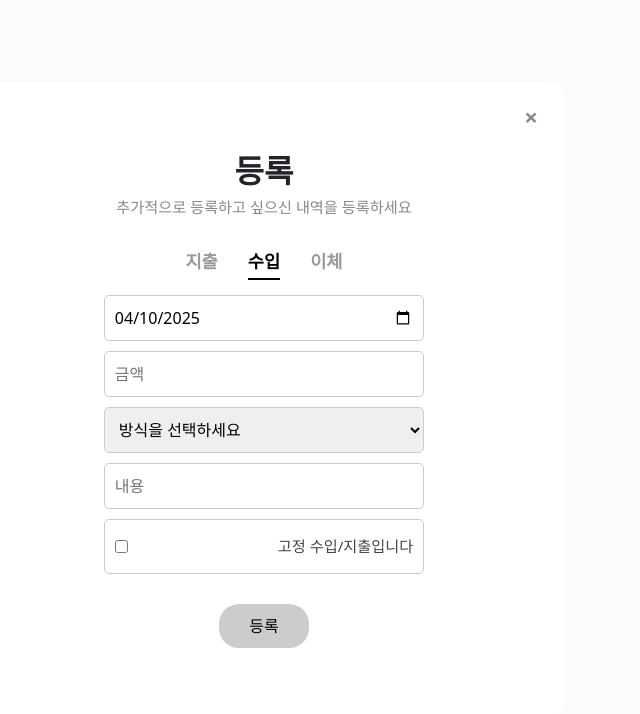
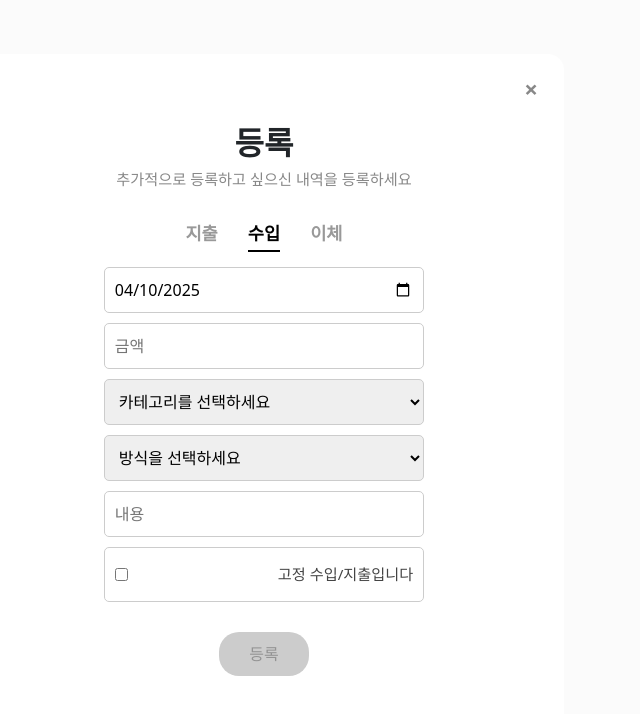
Before and after one commit to yeahy027/KB-TriFi, a Vue app in the folder trifi_project/: page /registeredit in a window 1280 px wide. Shown: the top 714 px of the page, without its empty margins (376-1016 px from the left). Built offline with nearby package versions, Linux system fonts and the light colour scheme.

Commit message:
등록 버튼 수정

```diff
--- a/trifi_project/db.json
+++ b/trifi_project/db.json
@@ -35,36 +35,25 @@
   ],
   "transactions": [
     {
-      "id": "2",
-      "userId": "aff4",
+      "id": "7dae",
       "type": "수입",
-      "date": "2025-04-03",
-      "amount": 15000,
-      "category": "식비",
-      "payment": "카드",
-      "description": "점심",
+      "date": "2025-04-10",
+      "userId": "bd8d",
+      "amount": 43242,
+      "category": "용돈",
+      "payment": "현금",
+      "description": "ㄳㅈㅅㅈㅅ",
       "fixed": false
     },
     {
-      "id": "2",
-      "userId": "aff4",
-      "type": "지출",
-      "date": "2025-04-03",
-      "amount": 15000,
-      "category": "급여",
-      "payment": "현금",
-      "description": "점심",
-      "fixed": false
-    },
-    {
-      "id": "3",
-      "userId": "aff5",
-      "type": "지출",
-      "date": "2025-04-03",
-      "amount": 15000,
-      "category": "급여",
-      "payment": "현금",
-      "description": "알바비",
+      "id": "a074",
+      "type": "수입",
+      "date": "2025-04-10",
+      "userId": "bd8d",
+      "amount": 4324234,
+      "category": "용돈",
+      "payment": "카드",
+      "description": "ㅅㄱ",
       "fixed": false
     }
   ],
@@ -91,6 +80,18 @@
       "date": "2025-04-11",
       "rotation": "매주",
       "endDate": "2025-05-08"
+    },
+    {
+      "id": "5c72",
+      "userId": "bd8d",
+      "type": "수입",
+      "category": "",
+      "amount": 213123,
+      "payment": "현금",
+      "description": "123",
+      "date": "2025-04-10",
+      "rotation": "매주",
+      "endDate": "2025-04-25"
     }
   ]
 }
--- a/trifi_project/src/components/AppSidebar.vue
+++ b/trifi_project/src/components/AppSidebar.vue
@@ -11,7 +11,7 @@
         <span style="color: #e44027">Keeper</span>
       </h5>
     </div>
-    div>
+
     <ul class="nav flex-column gap-2">
       <li v-for="item in menuItems" :key="item.to">
         <router-link
--- a/trifi_project/src/pages/Register_edit.vue
+++ b/trifi_project/src/pages/Register_edit.vue
@@ -29,6 +29,9 @@
         <div class="form-box">
           <div class="form" v-if="activeTab !== '이체'">
             <input type="date" v-model="form.date" placeholder="날짜" />
+            <p class="error-message" v-if="isTouched && !form.date">
+              날짜를 입력하세요
+            </p>
 
             <input
               type="text"
@@ -36,6 +39,9 @@
               @input="formattedAmount = $event.target.value"
               placeholder="금액"
             />
+            <p class="error-message" v-if="isTouched && !form.amount">
+              금액을 입력하세요
+            </p>
 
             <!-- ✅ 지출 탭일 때만 표시 -->
             <select
@@ -57,14 +63,45 @@
               <option value="기타">💊 의료</option>
               <option value="기타">💡 공과금</option>
             </select>
+            <p
+              class="error-message"
+              v-if="isTouched && activeTab === '지출' && !form.category"
+            >
+              카테고리를 선택하세요
+            </p>
+
+            <!-- 수입 카테고리 -->
+            <select
+              v-if="activeTab === '수입'"
+              v-model="form.category"
+              class="category-select"
+              :class="{ 'input-error': isTouched && !form.category }"
+            >
+              <option disabled value="">카테고리를 선택하세요</option>
+              <option value="급여">💰 급여</option>
+              <option value="용돈">💸 용돈</option>
+              <option value="기타">🪙 기타</option>
+            </select>
+            <p
+              class="error-message"
+              v-if="isTouched && activeTab === '수입' && !form.category"
+            >
+              카테고리를 선택하세요
+            </p>
             <select v-model="form.paymentMethod" class="payment-select">
               <option disabled value="">방식을 선택하세요</option>
               <option value="현금">💵 현금</option>
               <option value="카드">💳 카드</option>
               <option value="페이">💰 페이(카카오,네이버 등)</option>
             </select>
+            <p class="error-message" v-if="isTouched && !form.paymentMethod">
+              방식을 선택하세요
+            </p>
 
             <input type="text" v-model="form.description" placeholder="내용" />
+            <p class="error-message" v-if="isTouched && !form.description">
+              내용을 입력하세요
+            </p>
 
             <!-- ✅ 고정 여부 체크 -->
             <label class="fixed-checkbox">
@@ -79,6 +116,10 @@
                 <option value="매주">🗓 매주</option>
                 <option value="매월">📅 매월</option>
               </select>
+              <p class="error-message" v-if="isTouched && !form.period">
+                주기를 선택하세요
+              </p>
+
               <div class="recurring-date-wrapper">
                 <label for="endDate">종료 날짜</label>
                 <input
@@ -87,23 +128,29 @@
                   v-model="form.endDate"
                   class="recurring-date"
                 />
+                <p class="error-message" v-if="isTouched && !form.endDate">
+                  종료 날짜를 입력하세요
+                </p>
+                <!-- 여기까지 -->
               </div>
             </div>
           </div>
           <div class="form" v-else>
             <input type="date" v-model="form.date" placeholder="날짜" />
+            <p class="error-message" v-if="isTouched && !form.date">
+              날짜를 입력하세요
+            </p>
+
             <input
               type="text"
               :value="formattedFrom"
               @input="formattedFrom = $event.target.value"
               placeholder="출금 금액"
             />
-            <!-- <input
-              type="text"
-              :value="formattedTo"
-              @input="formattedTo = $event.target.value"
-              placeholder="입금 금액"
-            /> -->
+            <p class="error-message" v-if="isTouched && !form.from">
+              출금 금액을 입력하세요
+            </p>
+
             <select v-model="form.category" class="category-select">
               <option disabled value="">카테고리를 선택하세요</option>
               <option value="식비">🍔 식비</option>
@@ -119,10 +166,30 @@
               <option value="기타">💊 의료</option>
               <option value="기타">💡 공과금</option>
             </select>
-            <input type="text" v-model="form.description" placeholder="메모" />
+            <p class="error-message" v-if="isTouched && !form.category">
+              카테고리를 선택하세요
+            </p>
+
+            <!-- <input type="text" v-model="form.description" placeholder="메모" /> -->
+            <input
+              type="text"
+              placeholder="내용"
+              v-model="form.description"
+              :class="{ 'input-error': isTouched && !form.description }"
+            />
+            <p class="error-message" v-if="isTouched && !form.description">
+              내용을 입력하세요
+            </p>
           </div>
 
-          <button class="submit-btn" @click="submitForm">등록</button>
+          <button
+            class="submit-btn"
+            :class="{ active: isFormValid }"
+            :disabled="!isFormValid"
+            @click="submitForm"
+          >
+            등록
+          </button>
         </div>
       </div>
     </div>
@@ -142,6 +209,7 @@ const store = useCounterStore();
 const userStore = useUserStore();
 userStore.checkLocalStorage();
 const activeTab = ref('수입');
+const isTouched = ref(false);
 
 const today = new Date().toISOString().split('T')[0];
 
@@ -167,6 +235,34 @@ const props = defineProps({
   onSubmitted: Function, // ✅ 부모에서 받아온 fetchEvents 함수
 });
 
+// 등록 가능 여부를 판단하는 computed
+const isFormValid = computed(() => {
+  if (activeTab.value === '이체') {
+    return (
+      form.value.date &&
+      form.value.from &&
+      form.value.category &&
+      form.value.description
+    );
+  }
+
+  const baseValid =
+    form.value.date &&
+    form.value.amount &&
+    form.value.paymentMethod &&
+    form.value.description;
+
+  if (activeTab.value === '지출') {
+    if (!form.value.category) return false;
+  }
+
+  if (form.value.fixed) {
+    return baseValid && form.value.period && form.value.endDate;
+  }
+
+  return baseValid;
+});
+
 // 탭 변경 시 form 초기화
 watch(activeTab, () => {
   Object.assign(form.value, initialForm());
@@ -183,7 +279,17 @@ onMounted(() => {
     activeTab.value = '지출'; // watch가 작동하면서 체크됨
   }
 });
-// 여기까지
+
+const formattedFrom = computed({
+  get() {
+    if (!form.value.from) return '';
+    return Number(form.value.from).toLocaleString() + '원';
+  },
+  set(value) {
+    const numeric = value.replace(/[^\d]/g, '');
+    form.value.from = numeric;
+  },
+});
 
 const formattedAmount = computed({
   get() {
@@ -195,18 +301,8 @@ const formattedAmount = computed({
     form.value.amount = numeric;
   },
 });
-/* const formattedFrom = computed({
-  get() {
-    if (!form.value.from) return '';
-    return Number(form.value.from).toLocaleString() + '원';
-  },
-  set(value) {
-    const numeric = value.replace(/[^\d]/g, '');
-    form.value.from = numeric;
-  },
-}); */
 
-const formattedTo = computed({
+/* const formattedTo = computed({
   get() {
     if (!form.value.to) return '';
     return Number(form.value.to).toLocaleString() + '원';
@@ -216,7 +312,7 @@ const formattedTo = computed({
     form.value.to = numeric;
   },
 });
-
+ */
 // 한글 → 서버용 영문 매핑
 const typeMap = {
   수입: 'income',
@@ -225,6 +321,9 @@ const typeMap = {
 };
 
 const submitForm = async () => {
+  isTouched.value = true;
+  if (!isFormValid.value) return;
+
   const entry = {
     type: activeTab.value,
     date: form.value.date,
@@ -413,7 +512,14 @@ const submitForm = async () => {
   padding: 10px 30px;
   border-radius: 20px;
   cursor: pointer;
+  transition: background-color 0.3s ease;
 }
+.submit-btn.active {
+  background-color: #9c9a9a;
+  color: white;
+  cursor: pointer;
+}
+
 /* 고정 지출 + 수입 -> 종료 날짜 */
 .recurring-date-wrapper {
   width: 100%;
@@ -436,16 +542,18 @@ const submitForm = async () => {
 .category-select option[disabled] {
   color: #999;
 }
+.input-error {
+  border: 2px solid #e63946 !important;
+  background-color: #fff0f0 !important;
+  box-shadow: 0 0 4px rgba(230, 57, 70, 0.3) !important;
+  transition: all 0.2s ease-in-out;
+}
+
+.error-message {
+  color: #e63946;
+  font-size: 0.75rem;
+  margin: 4px auto 10px;
+  max-width: 400px;
+  text-align: left;
+}
 </style>
-
-<!-- 사용할 부분에 추가해야 할 코드 <template>
-  <div>
-    <button @click="isModalOpen = true">+ 등록</button>
-    <RegisterEdit v-if="isModalOpen" @close="isModalOpen = false" />
-  </div>
-</template>
-<script setup>
-import { ref } from 'vue'
-import RegisterEdit from '@/pages/Register_edit.vue'
-const isModalOpen = ref(false)
-</script> -->
```
